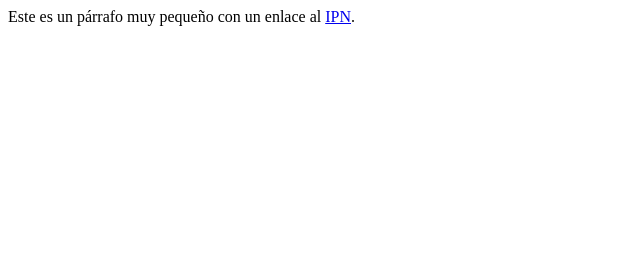
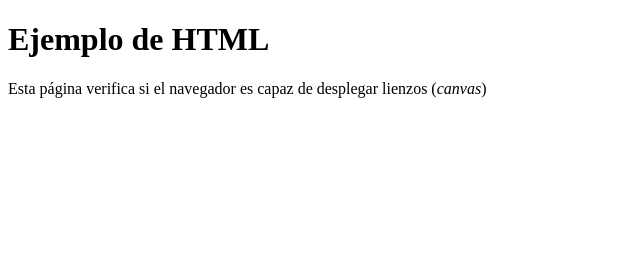
Before and after one commit to Daniel3826/Daniel3826.github.io, a plain HTML site: page index.html in a window 1280 px wide. Shown: the whole page, without its empty margins (0-640 px from the left). Drawn offline with Linux system fonts and the light colour scheme.

Commit message:
Update index.html

```diff
--- a/index.html
+++ b/index.html
@@ -1,9 +1,16 @@
-<html>
-  <body>
-    <p>
-      Este es un p&aacute;rrafo muy peque&ntilde;o
-      con un enlace al
-      <a href="http://www.ipn.mx"> IPN</a>.
-    </p>
-  </body>
-</html>
+<!doctype html>
+  <html lang="es">
+    <head>
+      <meta charset="utf-8">
+      <title>Ejemplo de HTML</title>
+    </head>
+    <body>
+      <h1>Ejemplo de HTML</h1>
+      <p>
+      Esta página verifica si el navegador es capaz de desplegar lienzos (<em>canvas</em>)
+     </p>
+      <canvas>
+        No funciona!
+        </canvas>
+         </body>
+  </html>
```
